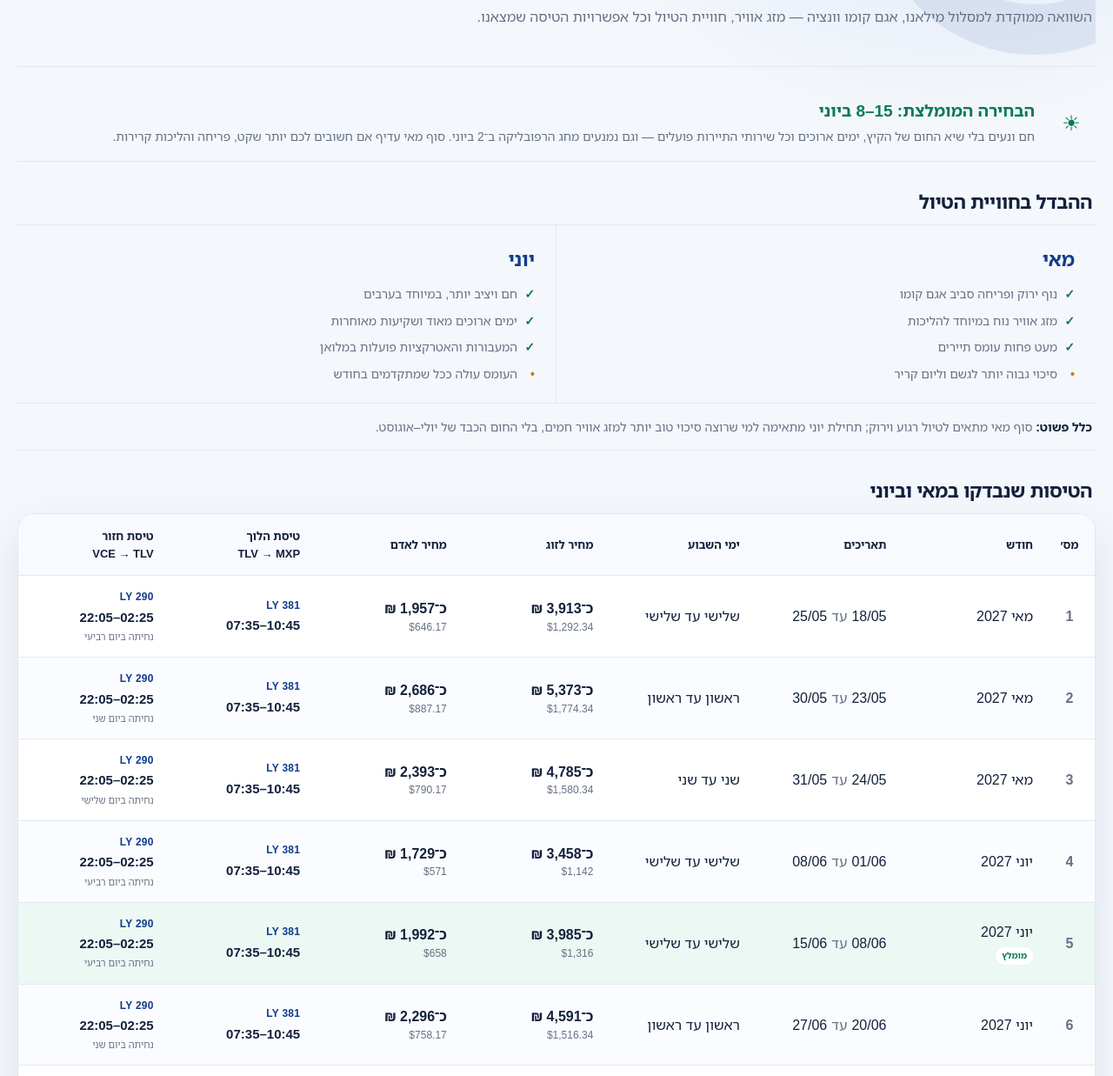
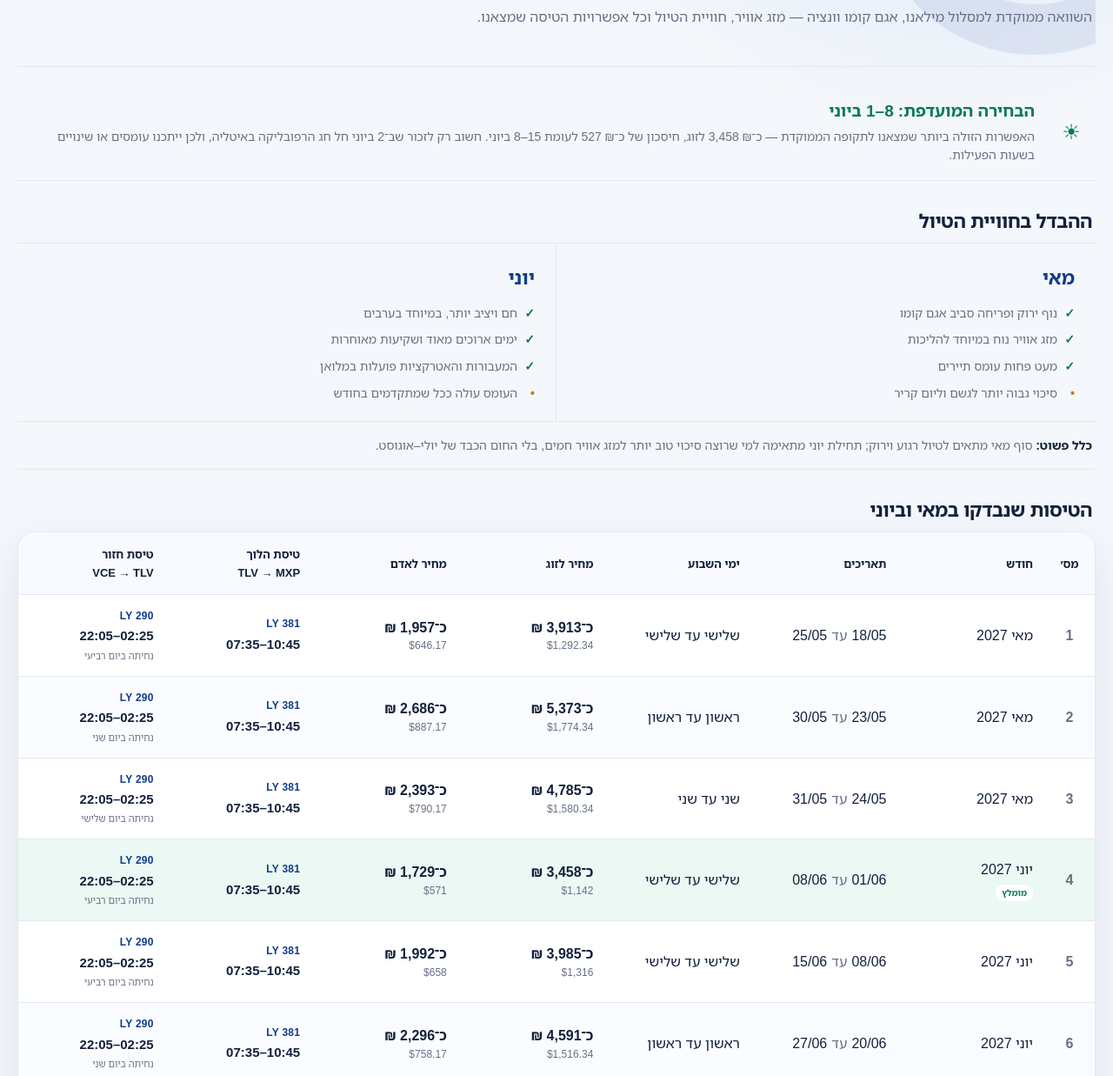
Before and after one commit to amordechai-dn/Italy, a plain HTML site: page may-june.html in a window 1280 px wide. Shown: the part 242-1479 px from the top of the page at 87% size. Drawn offline with Linux system fonts and the light colour scheme.

Commit message:
Prefer the lower-cost June itinerary

```diff
--- a/may-june.html
+++ b/may-june.html
@@ -118,7 +118,7 @@
 
   <section class="recommendation" aria-labelledby="recommendation-title">
     <div class="icon" aria-hidden="true">☀</div>
-    <div><h2 id="recommendation-title">הבחירה המומלצת: <bdi dir="ltr">8–15</bdi> ביוני</h2><p>חם ונעים בלי שיא החום של הקיץ, ימים ארוכים וכל שירותי התיירות פועלים — וגם נמנעים מחג הרפובליקה ב־<bdi dir="ltr">2</bdi> ביוני. סוף מאי עדיף אם חשובים לכם יותר שקט, פריחה והליכות קרירות.</p></div>
+    <div><h2 id="recommendation-title">הבחירה המועדפת: <bdi dir="ltr">1–8</bdi> ביוני</h2><p>האפשרות הזולה ביותר שמצאנו לתקופה הממוקדת — כ־<bdi dir="ltr">3,458 ₪</bdi> לזוג, חיסכון של כ־<bdi dir="ltr">527 ₪</bdi> לעומת <bdi dir="ltr">8–15</bdi> ביוני. חשוב רק לזכור שב־<bdi dir="ltr">2</bdi> ביוני חל חג הרפובליקה באיטליה, ולכן ייתכנו עומסים או שינויים בשעות הפעילות.</p></div>
   </section>
 
   <div class="section-heading"><h2>ההבדל בחוויית הטיול</h2></div>
@@ -136,8 +136,8 @@
         <tr><td class="index-cell">1</td><td>מאי 2027</td><td><div class="date-range"><bdi>18/05</bdi><span class="to">עד</span><bdi>25/05</bdi></div></td><td class="days">שלישי עד שלישי</td><td class="price"><span class="ils">כ־3,913 ₪</span><span class="usd">$1,292.34</span></td><td class="price"><span class="ils">כ־1,957 ₪</span><span class="usd">$646.17</span></td><td><div class="flight"><bdi class="flight-no">LY 381</bdi><bdi class="flight-time">07:35–10:45</bdi></div></td><td><div class="flight"><bdi class="flight-no">LY 290</bdi><bdi class="flight-time">22:05–02:25</bdi><span class="next-day">נחיתה ביום רביעי</span></div></td></tr>
         <tr><td class="index-cell">2</td><td>מאי 2027</td><td><div class="date-range"><bdi>23/05</bdi><span class="to">עד</span><bdi>30/05</bdi></div></td><td class="days">ראשון עד ראשון</td><td class="price"><span class="ils">כ־5,373 ₪</span><span class="usd">$1,774.34</span></td><td class="price"><span class="ils">כ־2,686 ₪</span><span class="usd">$887.17</span></td><td><div class="flight"><bdi class="flight-no">LY 381</bdi><bdi class="flight-time">07:35–10:45</bdi></div></td><td><div class="flight"><bdi class="flight-no">LY 290</bdi><bdi class="flight-time">22:05–02:25</bdi><span class="next-day">נחיתה ביום שני</span></div></td></tr>
         <tr><td class="index-cell">3</td><td>מאי 2027</td><td><div class="date-range"><bdi>24/05</bdi><span class="to">עד</span><bdi>31/05</bdi></div></td><td class="days">שני עד שני</td><td class="price"><span class="ils">כ־4,785 ₪</span><span class="usd">$1,580.34</span></td><td class="price"><span class="ils">כ־2,393 ₪</span><span class="usd">$790.17</span></td><td><div class="flight"><bdi class="flight-no">LY 381</bdi><bdi class="flight-time">07:35–10:45</bdi></div></td><td><div class="flight"><bdi class="flight-no">LY 290</bdi><bdi class="flight-time">22:05–02:25</bdi><span class="next-day">נחיתה ביום שלישי</span></div></td></tr>
-        <tr><td class="index-cell">4</td><td>יוני 2027</td><td><div class="date-range"><bdi>01/06</bdi><span class="to">עד</span><bdi>08/06</bdi></div></td><td class="days">שלישי עד שלישי</td><td class="price"><span class="ils">כ־3,458 ₪</span><span class="usd">$1,142</span></td><td class="price"><span class="ils">כ־1,729 ₪</span><span class="usd">$571</span></td><td><div class="flight"><bdi class="flight-no">LY 381</bdi><bdi class="flight-time">07:35–10:45</bdi></div></td><td><div class="flight"><bdi class="flight-no">LY 290</bdi><bdi class="flight-time">22:05–02:25</bdi><span class="next-day">נחיתה ביום רביעי</span></div></td></tr>
-        <tr class="recommended-row"><td class="index-cell">5</td><td>יוני 2027<br><span class="focus-badge">מומלץ</span></td><td><div class="date-range"><bdi>08/06</bdi><span class="to">עד</span><bdi>15/06</bdi></div></td><td class="days">שלישי עד שלישי</td><td class="price"><span class="ils">כ־3,985 ₪</span><span class="usd">$1,316</span></td><td class="price"><span class="ils">כ־1,992 ₪</span><span class="usd">$658</span></td><td><div class="flight"><bdi class="flight-no">LY 381</bdi><bdi class="flight-time">07:35–10:45</bdi></div></td><td><div class="flight"><bdi class="flight-no">LY 290</bdi><bdi class="flight-time">22:05–02:25</bdi><span class="next-day">נחיתה ביום רביעי</span></div></td></tr>
+        <tr class="recommended-row"><td class="index-cell">4</td><td>יוני 2027<br><span class="focus-badge">מומלץ</span></td><td><div class="date-range"><bdi>01/06</bdi><span class="to">עד</span><bdi>08/06</bdi></div></td><td class="days">שלישי עד שלישי</td><td class="price"><span class="ils">כ־3,458 ₪</span><span class="usd">$1,142</span></td><td class="price"><span class="ils">כ־1,729 ₪</span><span class="usd">$571</span></td><td><div class="flight"><bdi class="flight-no">LY 381</bdi><bdi class="flight-time">07:35–10:45</bdi></div></td><td><div class="flight"><bdi class="flight-no">LY 290</bdi><bdi class="flight-time">22:05–02:25</bdi><span class="next-day">נחיתה ביום רביעי</span></div></td></tr>
+        <tr><td class="index-cell">5</td><td>יוני 2027</td><td><div class="date-range"><bdi>08/06</bdi><span class="to">עד</span><bdi>15/06</bdi></div></td><td class="days">שלישי עד שלישי</td><td class="price"><span class="ils">כ־3,985 ₪</span><span class="usd">$1,316</span></td><td class="price"><span class="ils">כ־1,992 ₪</span><span class="usd">$658</span></td><td><div class="flight"><bdi class="flight-no">LY 381</bdi><bdi class="flight-time">07:35–10:45</bdi></div></td><td><div class="flight"><bdi class="flight-no">LY 290</bdi><bdi class="flight-time">22:05–02:25</bdi><span class="next-day">נחיתה ביום רביעי</span></div></td></tr>
         <tr><td class="index-cell">6</td><td>יוני 2027</td><td><div class="date-range"><bdi>20/06</bdi><span class="to">עד</span><bdi>27/06</bdi></div></td><td class="days">ראשון עד ראשון</td><td class="price"><span class="ils">כ־4,591 ₪</span><span class="usd">$1,516.34</span></td><td class="price"><span class="ils">כ־2,296 ₪</span><span class="usd">$758.17</span></td><td><div class="flight"><bdi class="flight-no">LY 381</bdi><bdi class="flight-time">07:35–10:45</bdi></div></td><td><div class="flight"><bdi class="flight-no">LY 290</bdi><bdi class="flight-time">22:05–02:25</bdi><span class="next-day">נחיתה ביום שני</span></div></td></tr>
         <tr><td class="index-cell">7</td><td>יוני 2027</td><td><div class="date-range"><bdi>21/06</bdi><span class="to">עד</span><bdi>28/06</bdi></div></td><td class="days">שני עד שני</td><td class="price"><span class="ils">כ־4,337 ₪</span><span class="usd">$1,432.34</span></td><td class="price"><span class="ils">כ־2,169 ₪</span><span class="usd">$716.17</span></td><td><div class="flight"><bdi class="flight-no">LY 381</bdi><bdi class="flight-time">07:35–10:45</bdi></div></td><td><div class="flight"><bdi class="flight-no">LY 290</bdi><bdi class="flight-time">22:05–02:25</bdi><span class="next-day">נחיתה ביום שלישי</span></div></td></tr>
         <tr><td class="index-cell">8</td><td>יוני 2027</td><td><div class="date-range"><bdi>22/06</bdi><span class="to">עד</span><bdi>29/06</bdi></div></td><td class="days">שלישי עד שלישי</td><td class="price"><span class="ils">כ־3,980 ₪</span><span class="usd">$1,314.34</span></td><td class="price"><span class="ils">כ־1,990 ₪</span><span class="usd">$657.17</span></td><td><div class="flight"><bdi class="flight-no">LY 381</bdi><bdi class="flight-time">07:35–10:45</bdi></div></td><td><div class="flight"><bdi class="flight-no">LY 290</bdi><bdi class="flight-time">22:05–02:25</bdi><span class="next-day">נחיתה ביום רביעי</span></div></td></tr>
```
